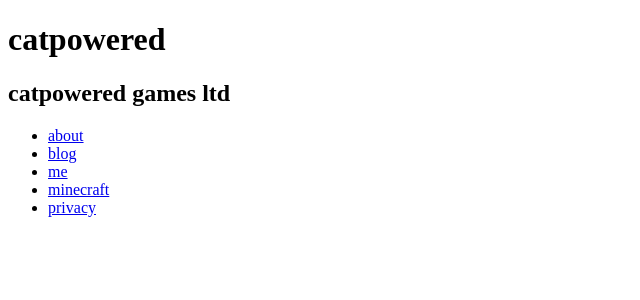
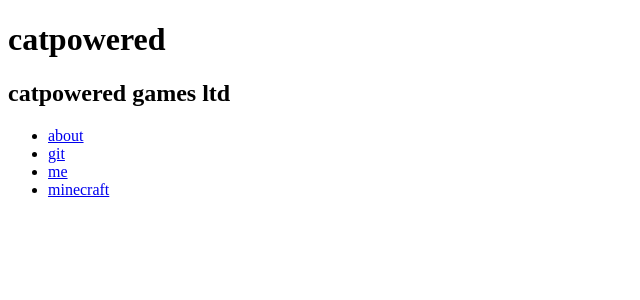
Before and after one commit to quagsirus/catpowered.net, a Django app: template django/templates/index.html in a window 1280 px wide. Shown: the top 300 px of the page, without its empty margins (0-640 px from the left). Run offline with Django 4.2, Linux system fonts and the light colour scheme; the template is opened without the code that fills it, so the values that code supplies are empty; some libraries are stand-ins or nearby versions.

Commit message:
remove dead/irrelevant links from homepage, add git instance

```diff
--- a/django/templates/index.html
+++ b/django/templates/index.html
@@ -13,10 +13,9 @@
 		<h2>catpowered games ltd</h2>
 		<ul class="links">
 			<li><a href="about">about</a></li>
-			<li><a href="https://blog.catpowered.net/">blog</a></li>
+			<li><a href="https://git.catpowered.net/">git</a></li>
 			<li><a href="me">me</a></li>
 			<li><a href="minecraft">minecraft</a></li>
-			<li><a href="{{STATIC_URL}}privacy.html">privacy</a></li>
 		</ul>
 		{% include "includes/user.shtml" %}
 	</div>
```
